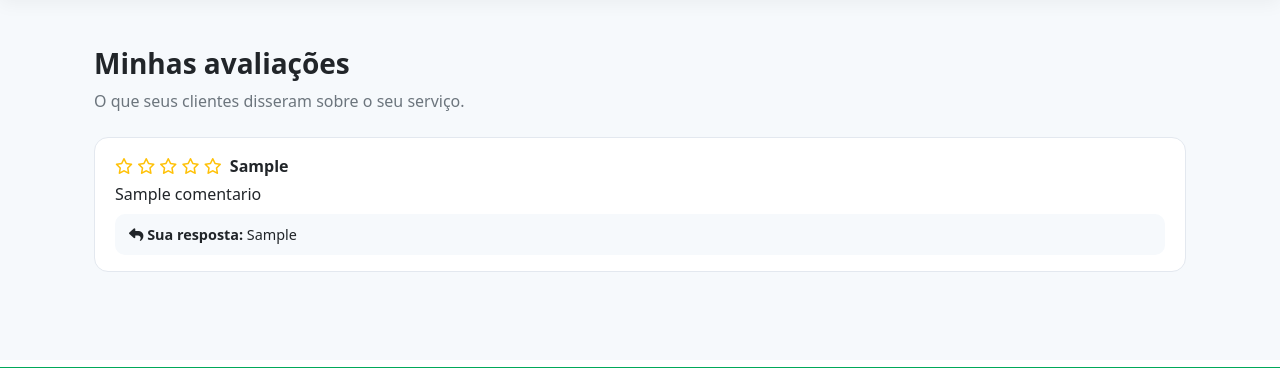
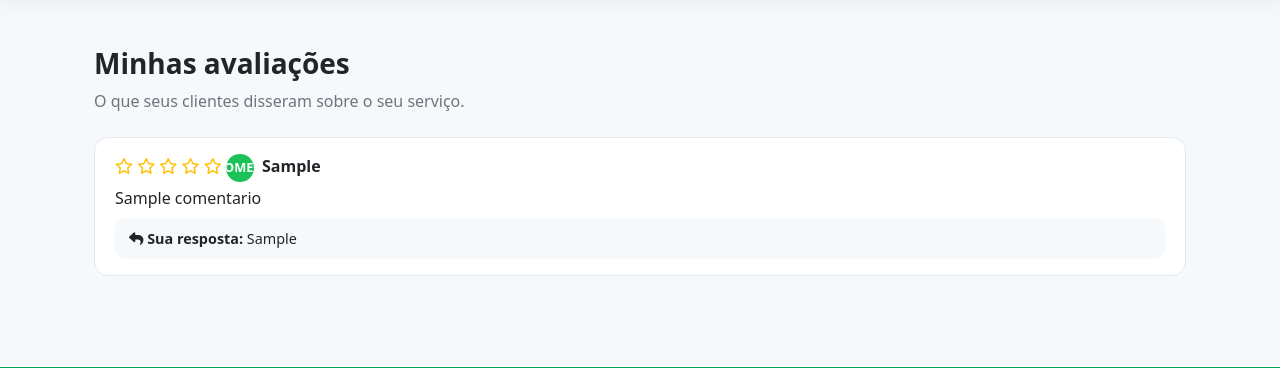
Before and after one commit to lucas-ernandes/servicos_worknow2, a Flask app: template templates/avaliacoes/minhas.html in a window 1280 px wide. Shown: the part 93-461 px from the top of the page. Run offline with Flask 3, Linux system fonts and the light colour scheme; the template is opened without the code that fills it: most values are stand-ins (such as "Sample title", 1, 10 or a date in 2020).

Commit message:
feat: mostra a foto de quem fez cada avaliacao

```diff
--- a/dao/avalicao_dao.py
+++ b/dao/avalicao_dao.py
@@ -47,7 +47,7 @@ class AvalicaoDAO:
         """Avaliações recebidas por um profissional, com o nome de quem avaliou."""
         sql = """
             SELECT a.id_avaliacao, a.nota, a.comentario, a.resposta_profissional, a.data_avaliacao,
-                   u.nome AS nome_cliente
+                   u.nome AS nome_cliente, u.foto AS foto_cliente
             FROM avaliacoes a
             JOIN usuarios u ON u.id_usuario = a.id_cliente
             WHERE a.id_profissional = ?
--- a/templates/avaliacoes/minhas.html
+++ b/templates/avaliacoes/minhas.html
@@ -19,6 +19,13 @@
                         {% for i in range(1, 6) %}
                             <i class="fa-{{ 'solid' if i <= av.nota else 'regular' }} fa-star text-warning"></i>
                         {% endfor %}
+                        <span class="avatar-mini">
+                            {% if av.foto_cliente %}
+                                <img src="{{ url_for('static', filename='uploads/' ~ av.foto_cliente) }}" alt="">
+                            {% else %}
+                                {{ av.nome_cliente[0]|upper }}
+                            {% endif %}
+                        </span>
                         <strong class="ms-1">{{ av.nome_cliente.split()[0] }}</strong>
                     </div>
 
```
